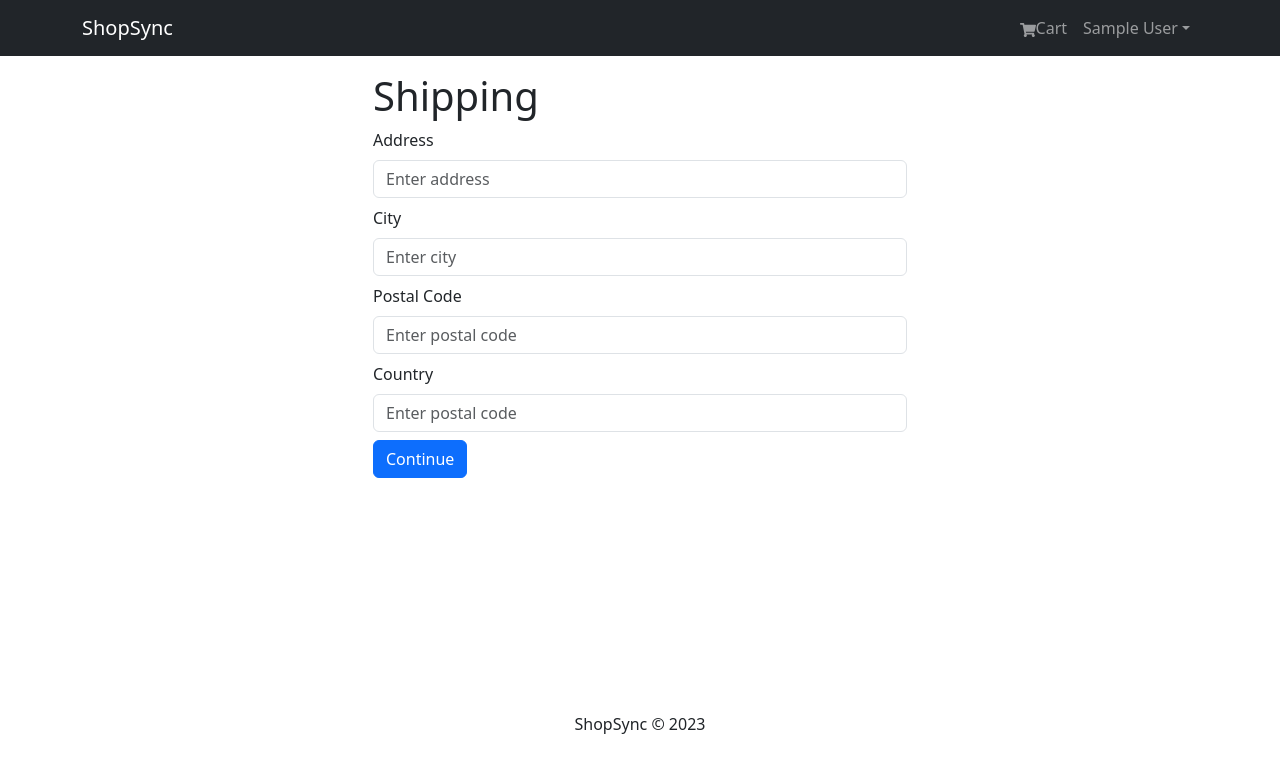
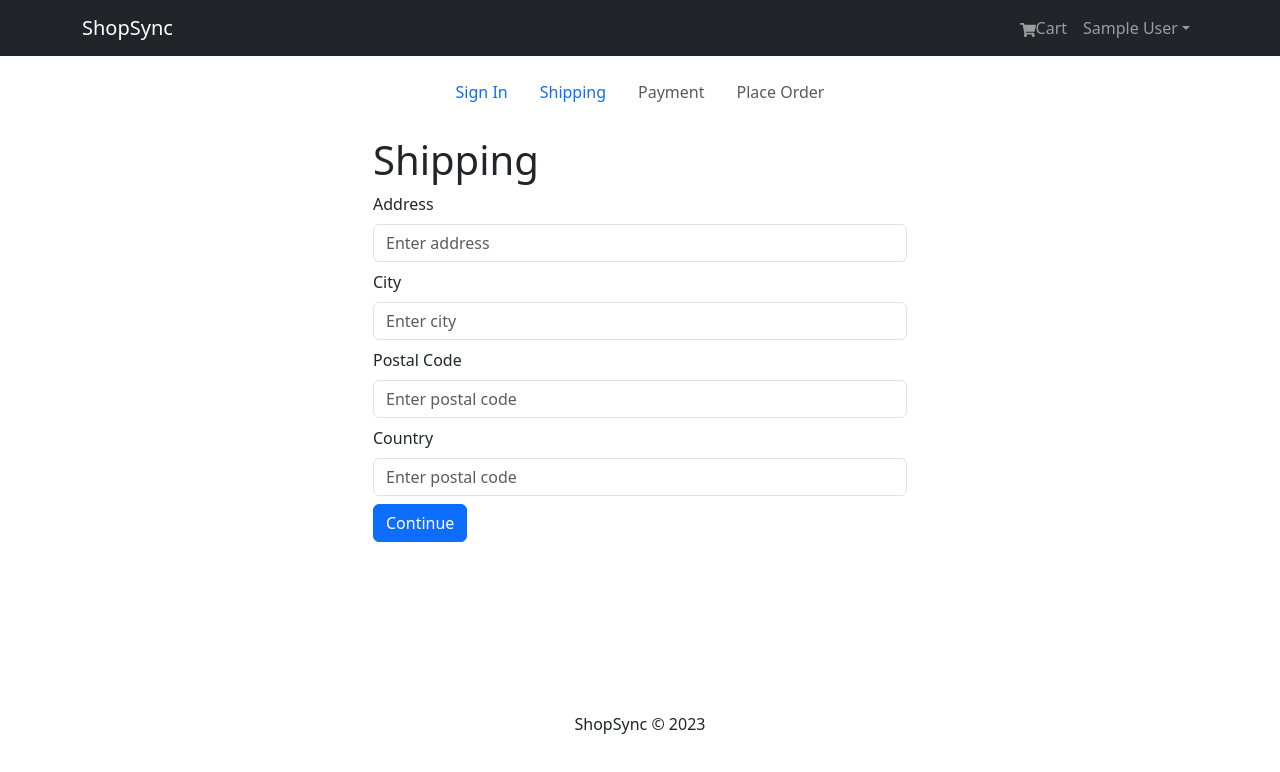
Before and after one commit to AlexMaderaP/shopsync, a React (Create React App) app in the folder frontend/: page /shipping in a window 1280 px wide. Shown: the top 772 px of the page. Built offline with nearby package versions, Linux system fonts and the light colour scheme; sample sign-in values are in the browser's storage.

Commit message:
Add checkout steps component

```diff
--- /dev/null
+++ b/frontend/src/components/CheckoutSteps.jsx
@@ -0,0 +1,47 @@
+import { Nav } from "react-bootstrap";
+import { LinkContainer } from "react-router-bootstrap";
+
+const CheckoutSteps = ({ step1, step2, step3, step4 }) => {
+  return (
+    <Nav className="justify-content-center mb-4">
+      <Nav.Item>
+        {step1 ? (
+          <LinkContainer to="/login">
+            <Nav.Link>Sign In</Nav.Link>
+          </LinkContainer>
+        ) : (
+          <Nav.Link disabled>Sign In</Nav.Link>
+        )}
+      </Nav.Item>
+      <Nav.Item>
+        {step2 ? (
+          <LinkContainer to="/shipping">
+            <Nav.Link>Shipping</Nav.Link>
+          </LinkContainer>
+        ) : (
+          <Nav.Link disabled>Shipping</Nav.Link>
+        )}
+      </Nav.Item>
+      <Nav.Item>
+        {step3 ? (
+          <LinkContainer to="/payment">
+            <Nav.Link>Payment</Nav.Link>
+          </LinkContainer>
+        ) : (
+          <Nav.Link disabled>Payment</Nav.Link>
+        )}
+      </Nav.Item>
+      <Nav.Item>
+        {step4 ? (
+          <LinkContainer to="/placeorder">
+            <Nav.Link>Place Order</Nav.Link>
+          </LinkContainer>
+        ) : (
+          <Nav.Link disabled>Place Order</Nav.Link>
+        )}
+      </Nav.Item>
+    </Nav>
+  );
+};
+
+export default CheckoutSteps;
--- a/frontend/src/screens/ShippingScren.jsx
+++ b/frontend/src/screens/ShippingScren.jsx
@@ -4,6 +4,7 @@
 import { useDispatch, useSelector } from "react-redux";
 import { useNavigate } from "react-router-dom";
 import { saveShippingAddress } from "../slices/cartSlice";
+import CheckoutSteps from "../components/CheckoutSteps";
 
 const ShippingScreen = () => {
   const cart = useSelector((state) => state.cart);
@@ -27,6 +28,7 @@
 
   return (
     <FormContainer>
+      <CheckoutSteps step1 step2 />
       <h1>Shipping</h1>
       <Form onSubmit={submitHandler}>
         <Form.Group controlId="address" className="my-2">
```
